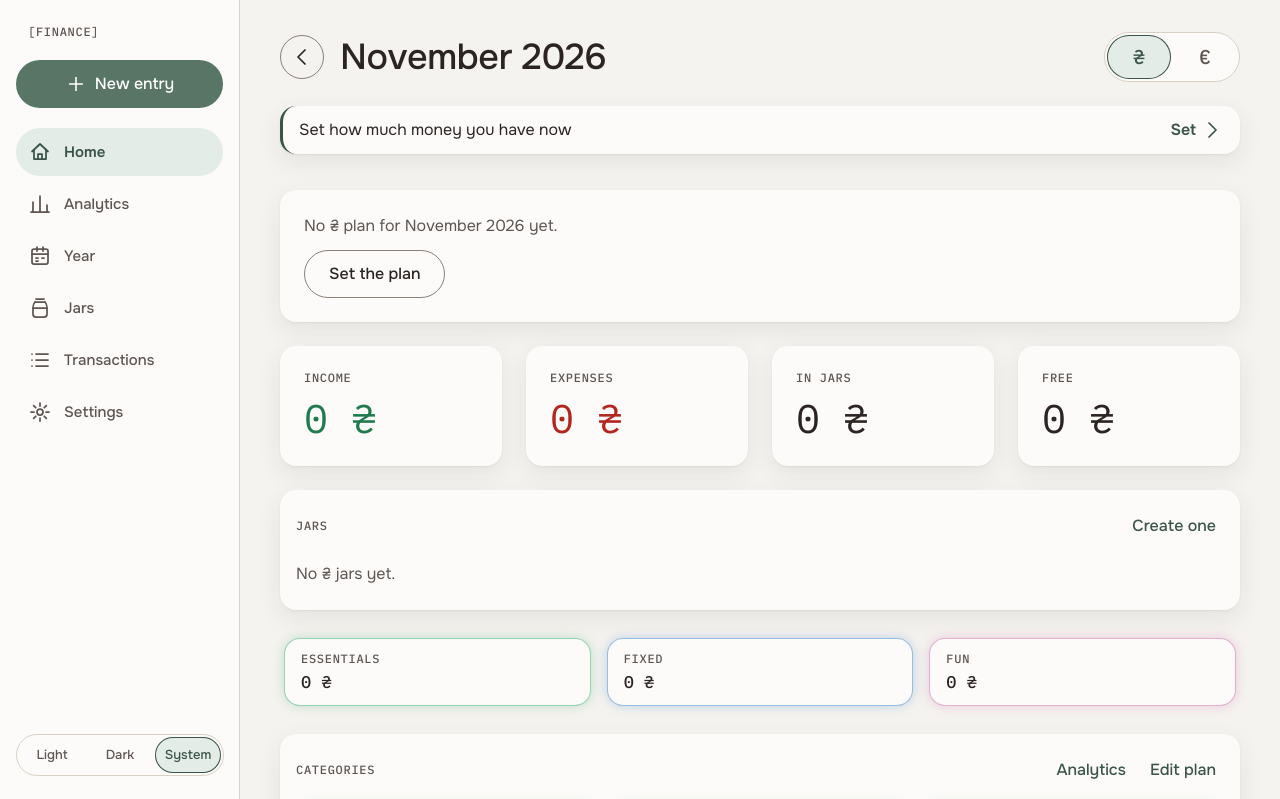
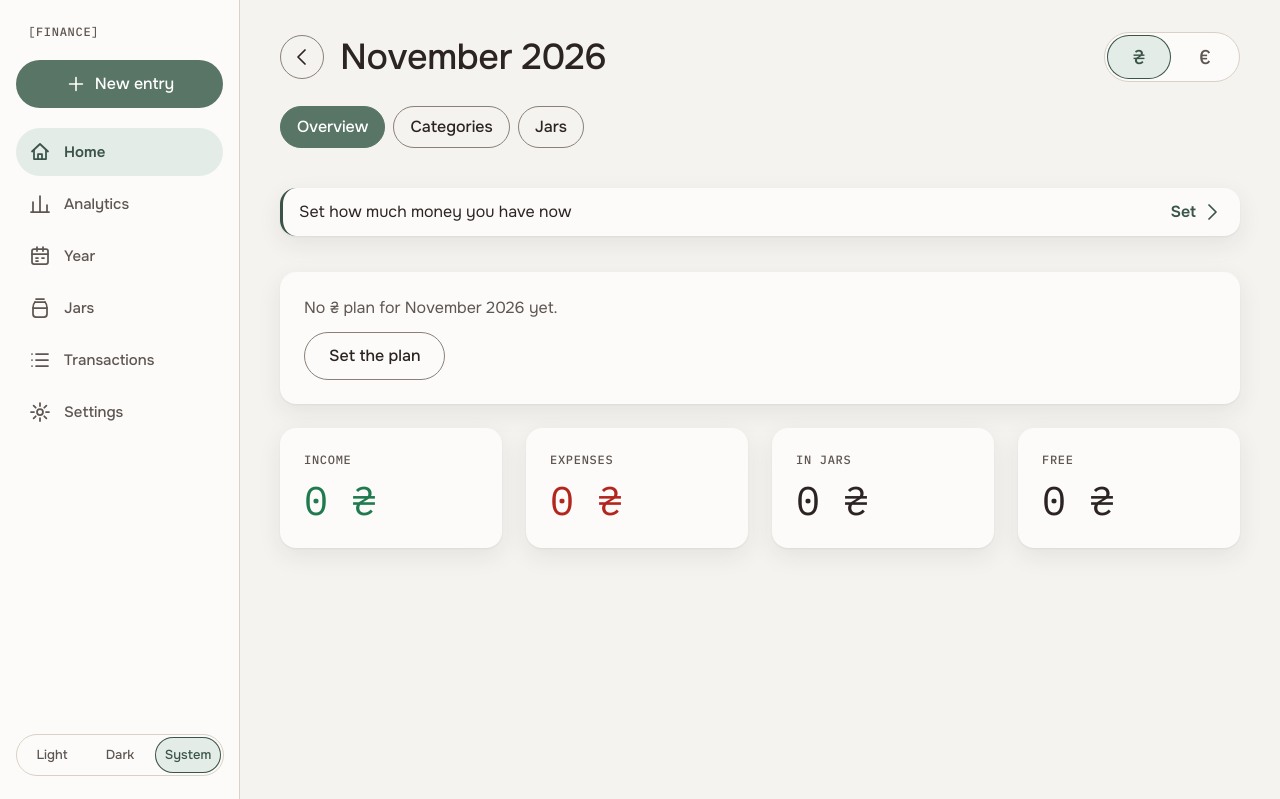
Before and after one commit to aiiadu-ai/finances_tracker, a FastAPI app: page / in a window 1280 px wide. Shown: the top 799 px of the page. Run offline with FastAPI, Linux system fonts and the light colour scheme; data comes from the database, SQL or seed files in the repository; data that the repository does not hold is empty.

Commit message:
Tabs on Home (Overview, Categories, Jars) and Analytics (Where the money goes, Plan vs actual): tab in the address, remembered, kept by month/year/currency links
Co-Authored-By: Claude Sonnet 5.5 <noreply@anthropic.com>

```diff
--- a/app/static/app.js
+++ b/app/static/app.js
@@ -312,18 +312,37 @@ document.querySelectorAll(".wm").forEach((box) => {
   show();
 })();
 
-// ---- Settings: tabs (one block at a time; the address #rules opens that tab) ----
-(function setupSettingsTabs() {
+// ---- Tabs (Settings, Home, Analytics): one block at a time ----
+// The address (#rules, #categories ...) opens that tab. Home and Analytics (data-tabs-key) also remember the last tab
+// and keep it when the month, the year or the currency link is followed.
+(function setupTabs() {
   const bar = document.querySelector(".tabs[data-open]");
   if (!bar) return;
+  const key = bar.dataset.tabsKey || "";
   const links = [...bar.querySelectorAll("[data-tab]")];
   const panels = [...document.querySelectorAll("[data-panel]")];
   // With JavaScript the tabs do the moving; without ids the browser does not scroll down to #rules.
   panels.forEach((p) => p.removeAttribute("id"));
+
+  function remembered() {
+    try { return key ? localStorage.getItem("tab:" + key) : null; } catch (e) { return null; }
+  }
+  function remember(name) {
+    try { if (key) localStorage.setItem("tab:" + key, name); } catch (e) { /* not remembered */ }
+  }
+  function carry(name) {
+    document.querySelectorAll("[data-carry-tab] a[href]").forEach((a) => {
+      a.setAttribute("href", a.getAttribute("href").split("#")[0] + "#" + name);
+    });
+  }
   function show(name) {
     if (!links.some((l) => l.dataset.tab === name)) name = links[0].dataset.tab;
     panels.forEach((p) => { p.hidden = p.dataset.panel !== name; });
     links.forEach((l) => l.setAttribute("aria-current", l.dataset.tab === name ? "page" : "false"));
+    remember(name);
+    if (key) carry(name);
+    fitNumbers(); // big numbers could not be fitted while their block was hidden
+    return name;
   }
   links.forEach((l) => l.addEventListener("click", (event) => {
     event.preventDefault();
@@ -331,7 +350,10 @@ document.querySelectorAll(".wm").forEach((box) => {
     show(l.dataset.tab);
   }));
   window.addEventListener("hashchange", () => show(location.hash.slice(1)));
-  show(location.hash.slice(1) || bar.dataset.open);
+
+  const fromAddress = location.hash.slice(1);
+  const shown = show(fromAddress || remembered() || bar.dataset.open);
+  if (key && !fromAddress) history.replaceState(null, "", "#" + shown); // the tab is always in the address
 })();
 
 // ---- Installable app: lets the phone offer "Install app" / "Add to Home Screen" as a real app ----
--- a/app/static/style.css
+++ b/app/static/style.css
@@ -709,7 +709,9 @@ html:not(.js) .an-kind { display: block; }
 .tabs { display: flex; flex-wrap: wrap; gap: var(--space-2); margin-bottom: var(--space-4); }
 .tabs a { flex: 0 0 auto; padding: 8px 16px; border: 1px solid var(--line-strong); border-radius: 999px; text-decoration: none; color: inherit; font-weight: 500; white-space: nowrap; }
 .tabs a[aria-current="page"] { background: var(--accent); color: var(--on-accent); border-color: var(--accent); }
-[data-panel][hidden] { display: none; }
+[data-panel][hidden] { display: none !important; }
+.tab-panel { display: flex; flex-direction: column; gap: var(--space-6); }
+html:not(.js) .tabs[data-tabs-key] { display: none; } /* without JavaScript every block is shown one after another */
 
 .money-form { display: flex; flex-direction: column; gap: var(--space-3); max-width: 420px; }
 .money-form .field { display: flex; flex-direction: column; gap: 4px; }
--- a/app/templates/home.html
+++ b/app/templates/home.html
@@ -40,7 +40,7 @@
 {% endmacro %}
 
 {% block content %}
-  <header class="month-nav">
+  <header class="month-nav" data-carry-tab>
     <a class="round-link" href="/?month={{ prev_month }}" aria-label="Previous month">{{ icon("back") }}</a>
     <h1>{{ month_label }}</h1>
     {% if next_month %}
@@ -63,9 +63,17 @@
     </a>
   {% endif %}
 
+  {# Tabs: one block at a time (the month and the currency above stay as they are and apply to every tab). #}
+  <nav class="tabs" aria-label="Home sections" data-open="overview" data-tabs-key="home">
+    <a href="#overview" data-tab="overview">Overview</a>
+    <a href="#categories" data-tab="categories">Categories</a>
+    <a href="#jars" data-tab="jars">Jars</a>
+  </nav>
+
   {% for view in views %}
     {% set budget = view.budget %}
     <div class="cur-view" data-cur="{{ view.code }}">
+      <div class="tab-panel" data-panel="overview">
       {% if view.all_money is not none %}
         <section class="card stat stat-hero all-money" aria-label="All money">
           <h2 class="label">All money</h2>
@@ -116,6 +124,8 @@
         </div>
       {% endif %}
 
+      </div>
+      <div class="tab-panel" data-panel="jars">
       <section class="card jars-card" aria-label="Jars">
         <div class="card-head">
           <h2 class="label">Jars</h2>
@@ -141,6 +151,8 @@
         {% endif %}
       </section>
 
+      </div>
+      <div class="tab-panel" data-panel="categories">
       <section class="budget" aria-label="Plan by category">
         <ul class="group-tiles" aria-label="By group">
           {% for g in budget.groups %}
@@ -206,6 +218,7 @@
         </section>
       </div>
       {% endif %}
+      </div>
     </div>
   {% endfor %}
 {% endblock %}
```
Also changed, not shown: CLAUDE.md (+2 -0 lines), app/templates/analytics.html (+11 -2 lines), tests/test_ui.py (+44 -0 lines).
